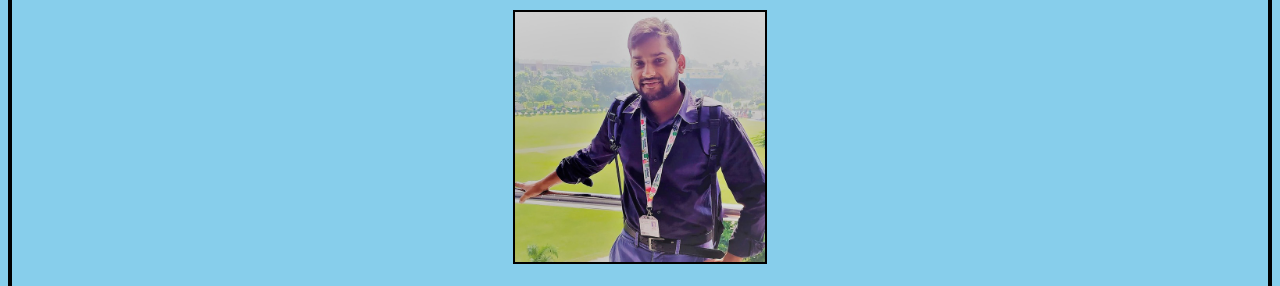
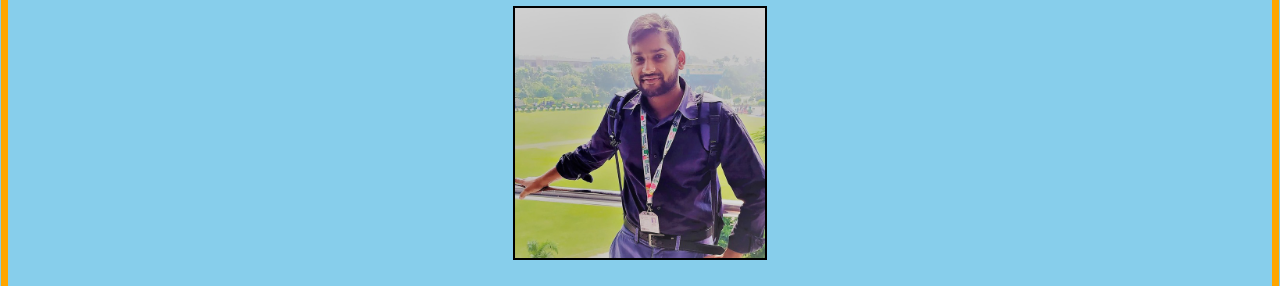
Before and after one commit to noman2047/My_Portfolio, a plain HTML site: page index.html in a window 1280 px wide. Shown: the part 93-379 px from the top of the page. Drawn offline with Linux system fonts and the light colour scheme.

Commit message:
border color change

```diff
--- a/index.html
+++ b/index.html
@@ -21,9 +21,12 @@
             }
             body{
                 background-color:skyblue;
-                border-width: 4px;
+                border-width: 7px;
                 border-style:solid;
-                border-color:black;
+                border-color:orange;
+                border-radius: 70px;
+                margin: 0;
+                margin: 1px;
 
             }
             .s{
```
Also changed, not shown: Noman's_portfolio.css (line endings or trailing spaces).
